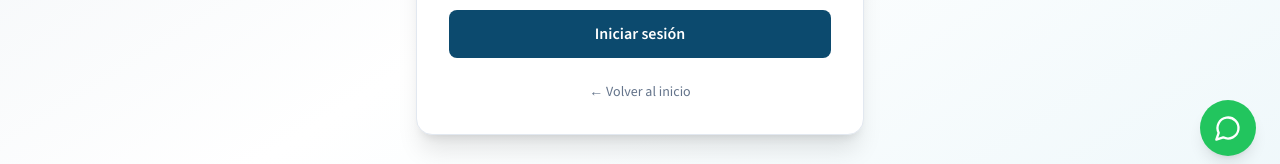
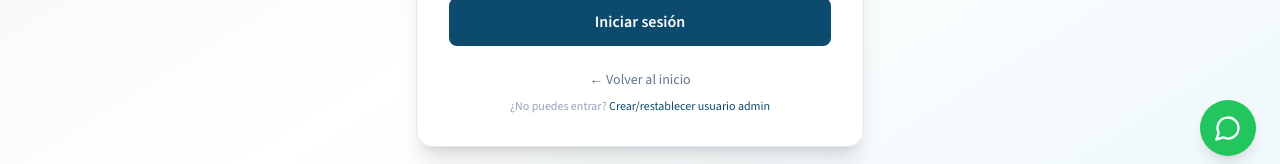
Before and after one commit to irodriguezyanine/Departamentos-Tita, a Next.js app: page /admin/login in a window 1280 px wide. Shown: the part 620-784 px from the top of the page. Built offline with nearby package versions, Linux system fonts and the light colour scheme; no server answers; a web font is replaced by a local one.

Commit message:
Refactor LoginForm and AdminDashboardPage to improve user guidance; add link for admin user creation/reset and update instructions for login issues

```diff
--- a/src/app/admin/login/page.tsx
+++ b/src/app/admin/login/page.tsx
@@ -93,12 +93,25 @@ function LoginForm() {
             </button>
           </form>
 
-          <Link
-            href="/"
-            className="block text-center mt-6 text-sm text-slate-500 hover:text-tita-primary"
-          >
-            ← Volver al inicio
-          </Link>
+          <div className="mt-6 space-y-2 text-center">
+            <Link
+              href="/"
+              className="block text-sm text-slate-500 hover:text-tita-primary"
+            >
+              ← Volver al inicio
+            </Link>
+            <p className="text-xs text-slate-400">
+              ¿No puedes entrar?{" "}
+              <a
+                href="/api/ensure-admin"
+                target="_blank"
+                rel="noopener noreferrer"
+                className="text-tita-primary hover:underline"
+              >
+                Crear/restablecer usuario admin
+              </a>
+            </p>
+          </div>
         </div>
       </div>
     </div>
--- a/src/app/admin/page.tsx
+++ b/src/app/admin/page.tsx
@@ -60,7 +60,7 @@ export default async function AdminDashboardPage() {
 
       <div className="mt-12 p-6 bg-amber-50 border border-amber-200 rounded-xl">
         <p className="text-sm text-amber-800">
-          <strong>Importante:</strong> Ejecuta <code className="bg-amber-100 px-1 rounded">/api/seed</code> una vez para crear el usuario administrador (dalal@vtr.net) y los departamentos iniciales.
+          <strong>Si no puedes iniciar sesión:</strong> Visita <code className="bg-amber-100 px-1 rounded">/api/ensure-admin</code> para crear o restablecer el usuario administrador.
         </p>
       </div>
     </div>
--- a/src/lib/auth.ts
+++ b/src/lib/auth.ts
@@ -5,6 +5,8 @@ import { ObjectId } from "mongodb"
 import { getDb } from "./db"
 
 export const authOptions: NextAuthOptions = {
+  debug: process.env.NODE_ENV === "development",
+  trustHost: true,
   providers: [
     CredentialsProvider({
       name: "Credentials",
@@ -13,13 +15,15 @@ export const authOptions: NextAuthOptions = {
         password: { label: "Contraseña", type: "password" },
       },
       async authorize(credentials) {
-        if (!credentials?.username || !credentials?.password) return null
+        const username = credentials?.username?.trim()
+        const password = credentials?.password
+        if (!username || !password) return null
 
         const db = await getDb()
-        const user = await db.collection("users").findOne({ username: credentials.username })
+        const user = await db.collection("users").findOne({ username })
 
         if (!user) return null
-        const valid = await bcrypt.compare(credentials.password, user.password)
+        const valid = await bcrypt.compare(password, user.password)
         if (!valid) return null
 
         const displayName = (user as { displayName?: string }).displayName
```
